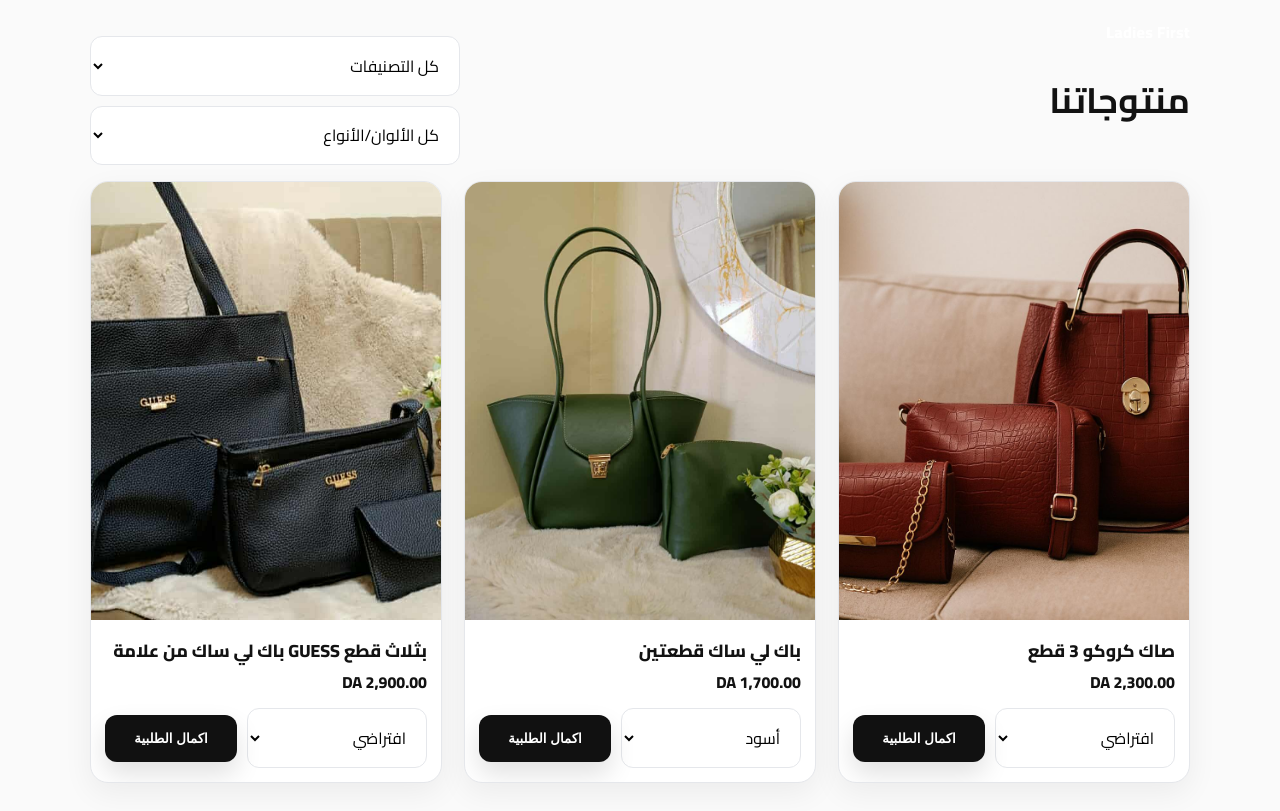
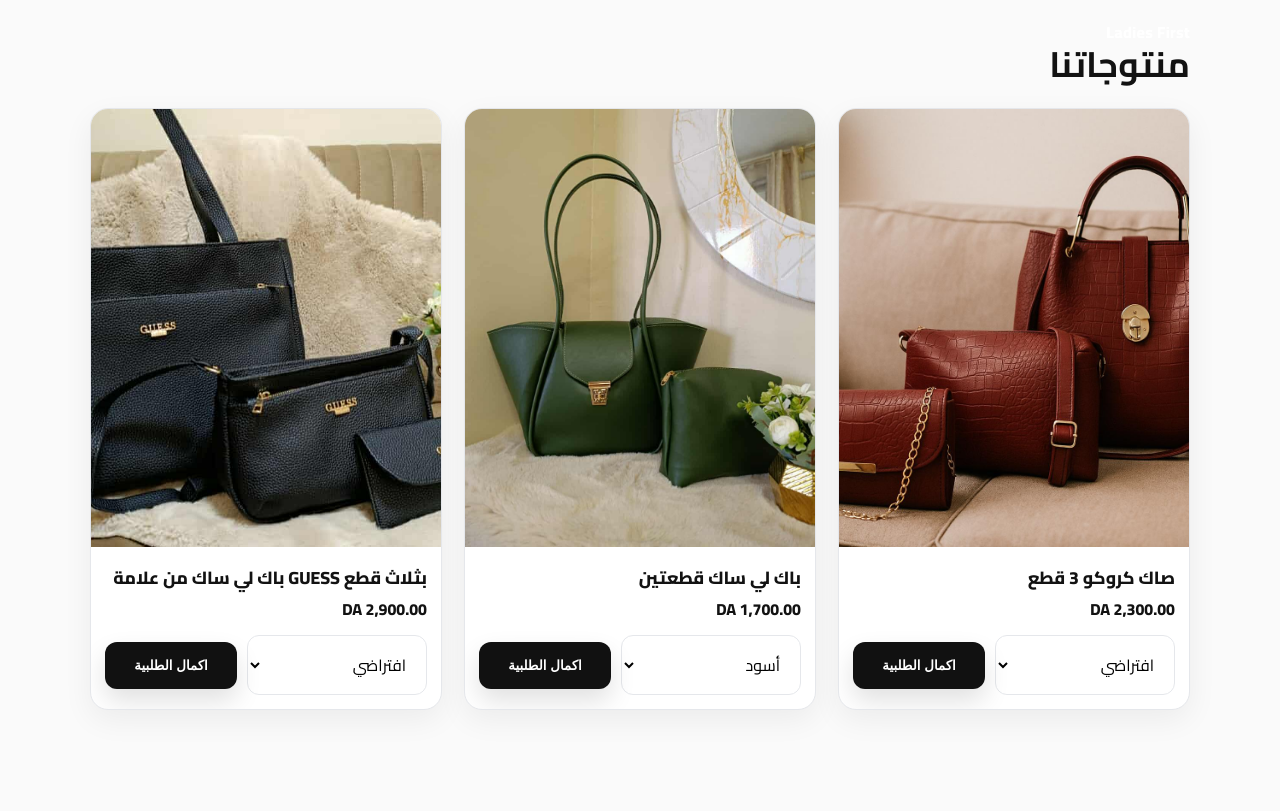
Before and after one commit to Condorforcreative/lf, a plain HTML site: page catalog.html in a window 1280 px wide. Drawn offline with Linux system fonts and the light colour scheme.

Commit message:
Update Style.css

```diff
--- a/css/Style.css
+++ b/css/Style.css
@@ -57,7 +57,7 @@ body{
 
 .catalog-head{display:flex; align-items:center; justify-content:space-between; gap:10px; flex-wrap:wrap; margin:8px 0 16px}
 .catalog-title{font-size:clamp(1.6rem, 3.2vw, 2.2rem); margin:0}
-.filters{display:flex; gap:10px; flex-wrap:wrap}
+.filters{ display:none;}
 .select{background:#fff; border:1px solid var(--border); border-radius:12px; padding:.8rem 1rem; min-width:180px; font:inherit}
 
 .product-grid{display:grid; gap:22px; grid-template-columns:repeat(auto-fit, minmax(270px,1fr))}
```
